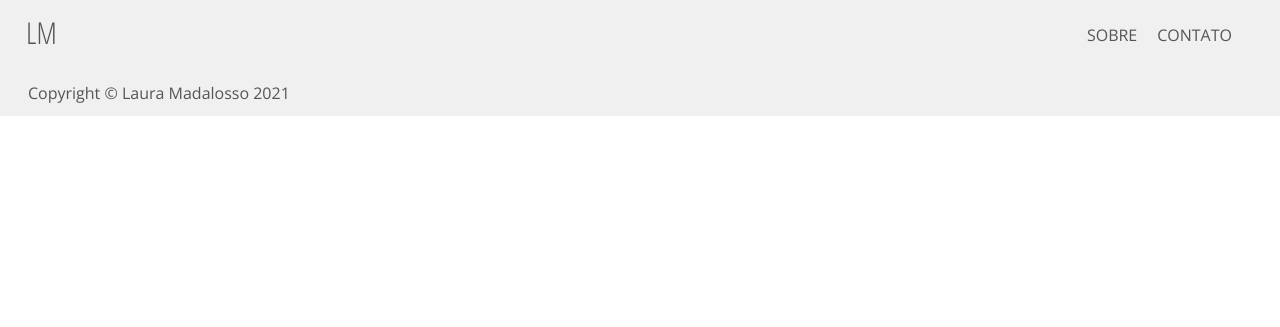
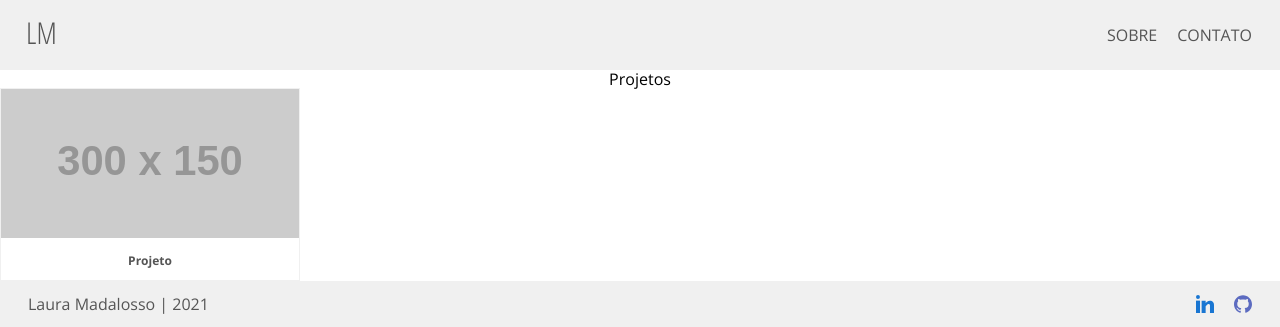
Before and after one commit to madalossolaura/portfolio, a Next.js app: page / in a window 1280 px wide. Shown: the part 800-1127 px from the top of the page. Before the commit the page ends 916 px from the top, so only its background shows below. Built offline with nearby package versions, Linux system fonts and the light colour scheme.

Commit message:
Adding icons to the footer and structure for cards

```diff
--- a/pages/index.js
+++ b/pages/index.js
@@ -2,12 +2,14 @@ import React from 'react';
 import Cover from '../src/components/commons/Cover';
 import Footer from '../src/components/commons/Footer';
 import Menu from '../src/components/commons/Menu';
+import Projects from '../src/components/commons/Projects';
 
 export default function Home() {
   return (
     <div>
       <Cover />
       <Menu />
+      <Projects />
       <Footer />
     </div>
   );
--- /dev/null
+++ b/src/components/commons/Card/index.js
@@ -0,0 +1,16 @@
+import React from "react";
+import CardWrapper from "./styles";
+
+function Card() {
+	return (
+		<CardWrapper>
+			<CardWrapper.Image
+				src="https://via.placeholder.com/300x150"
+				alt="Placeholder"
+			/>
+			<CardWrapper.Text>Projeto</CardWrapper.Text>
+		</CardWrapper>
+	);
+}
+
+export default Card;
--- /dev/null
+++ b/src/components/commons/Card/styles/index.js
@@ -0,0 +1,21 @@
+import styled from "styled-components";
+
+const CardWrapper = styled.div`
+	width: 300px;
+	max-height: 350px;
+    border: 1px solid #f0f0f0;
+`;
+
+CardWrapper.Image = styled.img`
+	max-width: 100%;
+	object-fit: cover;
+`;
+
+CardWrapper.Text = styled.h3`
+    font-size: 12px;
+    color: #555555;
+    text-align: center;
+`;
+
+
+export default CardWrapper;
--- a/src/components/commons/Footer/index.js
+++ b/src/components/commons/Footer/index.js
@@ -1,5 +1,6 @@
 import React from "react";
 import styled from "styled-components";
+import FooterIcon from "./styles/FooterIcon";
 
 const FooterWrapper = styled.footer`
   background-color: #f0f0f0;
@@ -8,13 +9,23 @@ const FooterWrapper = styled.footer`
   display: flex;
   padding-right: 28px;
   padding-left: 28px;
+  display: flex;
+  justify-content: space-between;
 `;
 
 export default function Footer(props) {
   return (
     // eslint-disable-next-line react/jsx-props-no-spreading
     <FooterWrapper {...props}>
-      <span>Copyright © Laura Madalosso 2021</span>
+      <span>Laura Madalosso | 2021</span>
+      <FooterIcon>
+        <a href="https://www.linkedin.com/in/madalossolaura/" rel="noreferrer" target="_blank">
+          <img src="../images/icon_linkedin.svg" alt="Linkedin"/>
+        </a>
+        <a href="https://github.com/madalossolaura" rel="noreferrer"  target="_blank">
+          <img src="../images/icon_github.svg" alt="Github" />
+        </a>
+      </FooterIcon>
     </FooterWrapper>
   );
 }
--- /dev/null
+++ b/src/components/commons/Footer/styles/FooterIcon.js
@@ -0,0 +1,17 @@
+import styled from 'styled-components';
+
+const FooterIcon = styled.div`
+    a {
+        margin-left: 20px;
+        &:hover,
+        &:focus {
+            opacity: .5;
+        }
+    }
+    img {
+        width: 18px;
+        height: 18px;
+    }
+`;
+
+export default FooterIcon;
--- a/src/components/commons/Menu/styles/MenuWrapper.js
+++ b/src/components/commons/Menu/styles/MenuWrapper.js
@@ -18,15 +18,15 @@ const MenuWrapper = styled.nav `
     height:70px;
 `;
 
-MenuWrapper.LeftSide = styled.div `
-
-`;
+MenuWrapper.LeftSide = styled.div ``;
 
 MenuWrapper.RightSide = styled.div `
     list-style: none;
     display: inherit;
-    li {
-        margin-right: 20px;
+     li {
+        &:first-child {
+            margin-right: 20px;
+        }
     }
     a {
         text-transform: uppercase;
--- /dev/null
+++ b/src/components/commons/Projects/index.js
@@ -0,0 +1,15 @@
+import React from "react";
+import Card from "../Card";
+import SectionTitle from "./styles/SectionTitle";
+import WrapperProjects from "./styles/WrapperProjects";
+
+export default function Projects() {
+    return (
+        <WrapperProjects>
+            <SectionTitle>
+                Projetos
+            </SectionTitle>
+            <Card />
+        </WrapperProjects>
+    );
+}
--- /dev/null
+++ b/src/components/commons/Projects/styles/SectionTitle.js
@@ -0,0 +1,7 @@
+import styled from 'styled-components';
+
+const SectionTitle = styled.div`
+    text-align: center;
+`;
+
+export default SectionTitle;
--- /dev/null
+++ b/src/components/commons/Projects/styles/WrapperProjects.js
@@ -0,0 +1,7 @@
+import styled from 'styled-components';
+
+const WrapperProjects = styled.div`
+
+`;
+
+export default WrapperProjects;
```
Also changed, not shown: public/images/icon_github.svg (added), public/images/icon_linkedin.svg (added).
